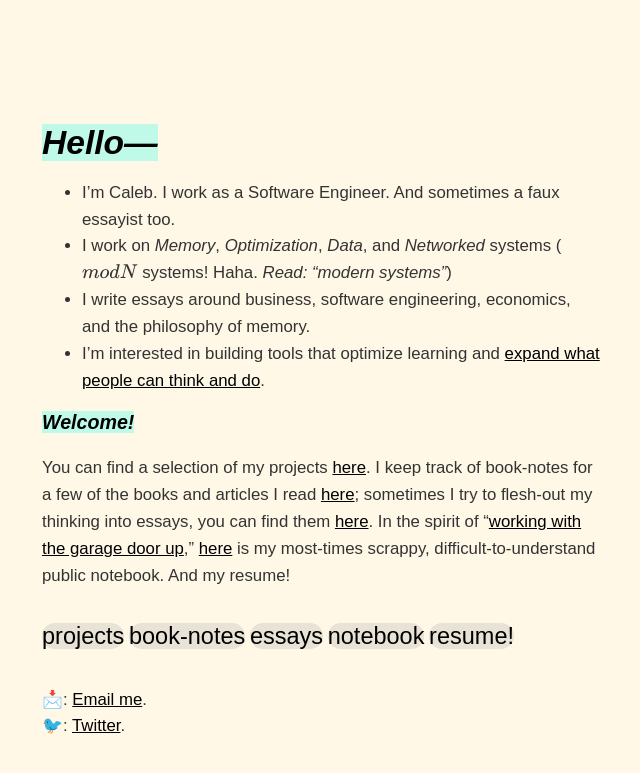
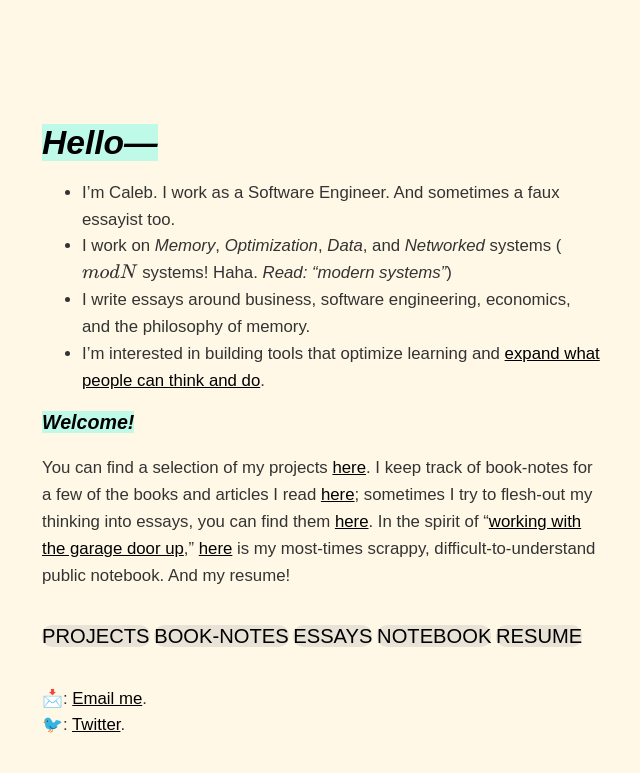
Before and after one commit to dCO2/rococo, a Jekyll site: the page built from index.md, in a window 1280 px wide. Shown: the top 773 px of the page, without its empty margins (334-974 px from the left). Built offline with Jekyll 4.4.1, drawn with Linux system fonts in a browser that asks for light colours; some web fonts are replaced; formulas are drawn with MathJax 3; part of the change alters nothing that is shown.

```diff
--- a/index.md
+++ b/index.md
@@ -18,11 +18,11 @@ title: Home
 You can find a selection of my projects [here](/projects/). I keep track of book-notes for a few of the books and articles I read [here](/booknotes/); sometimes I try to flesh-out my thinking into essays, you can find them [here](/essays/). In the spirit of "[working with the garage door up](https://notes.andymatuschak.org/Work_with_the_garage_door_up)," [here](/notes/) is my most-times scrappy, difficult-to-understand public notebook. And my resume!
 
 <div class="inline-nav">
-  <span style="background-color: #a3a3a340;border-radius: 1em;display: inline;font-size: 1.4em;"><a href="/projects/" style="text-decoration: none;">projects</a></span>
-  <span style="background-color: #a3a3a340;border-radius: 1em;display: inline;font-size: 1.4em;"><a href="/booknotes/" style="text-decoration: none;">book-notes</a></span>
-  <span style="background-color: #a3a3a340;border-radius: 1em;display: inline;font-size: 1.4em;"><a href="/essays/" style="text-decoration: none;">essays</a></span>
-  <span style="background-color: #a3a3a340;border-radius: 1em;display: inline;font-size: 1.4em;"><a href="/notes/" style="text-decoration: none;">notebook</a></span>
-  <span style="background-color: #a3a3a340;border-radius: 1em;display: inline;font-size: 1.4em;"><a href="/resume.pdf/" style="text-decoration: none;">resume!</a></span>
+  <span style="background-color: #a3a3a340;border-radius: 0.5em;display: inline;font-size: 1.2em;"><a href="/projects/" style="text-decoration: none;">PROJECTS</a></span>
+  <span style="background-color: #a3a3a340;border-radius: 0.5em;display: inline;font-size: 1.2em;"><a href="/booknotes/" style="text-decoration: none;">BOOK-NOTES</a></span>
+  <span style="background-color: #a3a3a340;border-radius: 0.5em;display: inline;font-size: 1.2em;"><a href="/essays/" style="text-decoration: none;">ESSAYS</a></span>
+  <span style="background-color: #a3a3a340;border-radius: 0.5em;display: inline;font-size: 1.2em;"><a href="/notes/" style="text-decoration: none;">NOTEBOOK</a></span>
+  <span style="background-color: #a3a3a340;border-radius: 0.5em;display: inline;font-size: 1.2em;"><a href="/resume.pdf/" style="text-decoration: none;">RESUME</a></span>
 </div>
 
 
```
